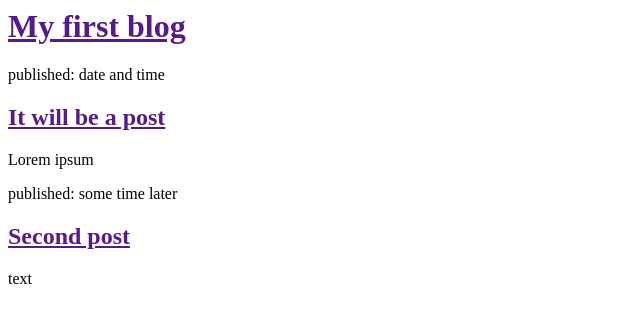
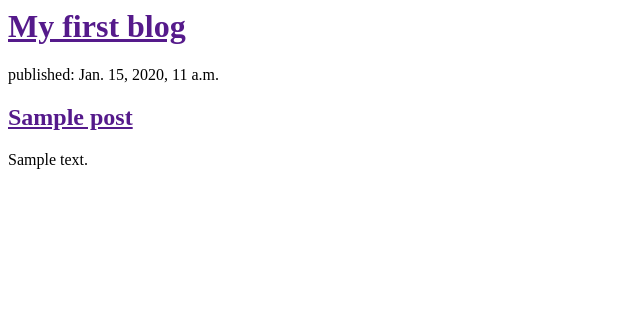
Before and after one commit to ladysquirrel/my-first-blog, a Django app: template blog/templates/blog/post_list.html in a window 1280 px wide. Shown: the top 323 px of the page, without its empty margins (0-640 px from the left). Run offline with Django 3.2, Linux system fonts and the light colour scheme; the template is opened without the code that fills it: values that come from a table or form of the project are taken from there, others are empty; tables that the repository leaves empty hold one stand-in row (values such as "Sample post").

Commit message:
Modyfikacja szablonu - pokaż posty

```diff
--- a/blog/templates/blog/post_list.html
+++ b/blog/templates/blog/post_list.html
@@ -8,16 +8,12 @@
             <h1><a href="">My first blog</a></h1>
         </div>
 
-        <div>
-            <p>published: date and time</p>
-            <h2><a href="">It will be a post</a></h2>
-            <p>Lorem ipsum</p>
-        </div>
-
-        <div>
-            <p>published: some time later</p>
-            <h2><a href="">Second post</a></h2>
-            <p>text</p>
-        </div>
+        {% for post in posts %}
+            <div>
+                <p>published: {{ post.published_date }}</p>
+                <h2><a href="">{{ post.title }}</a></h2>
+                <p>{{ post.text|linebreaksbr }}</p>
+            </div>
+        {% endfor %}
     </body>
 </html>
--- a/blog/views.py
+++ b/blog/views.py
@@ -1,4 +1,7 @@
 from django.shortcuts import render
+from django.utils import timezone
+from .models import Post
 
 def post_list(request):
-    return render(request, 'blog/post_list.html', {})
+    posts = Post.objects.filter(published_date__lte=timezone.now()).order_by('published_date')
+    return render(request, 'blog/post_list.html', {'posts': posts})
```
